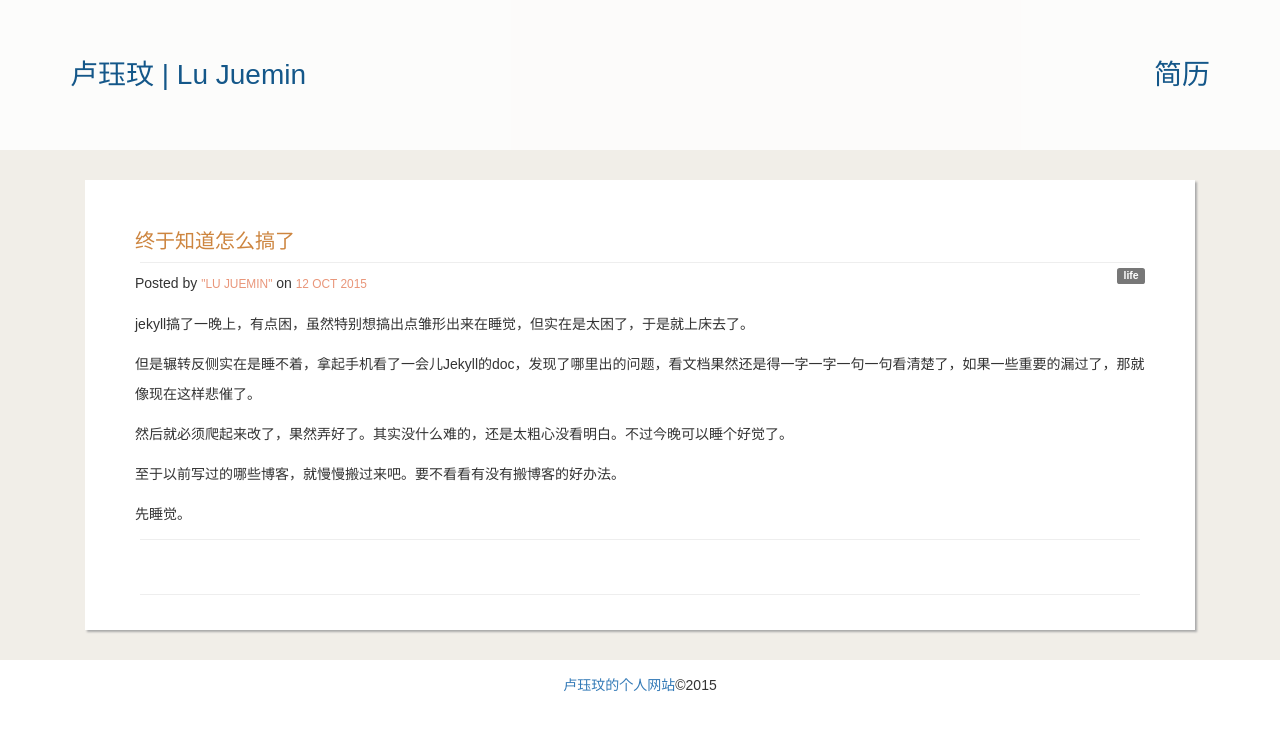
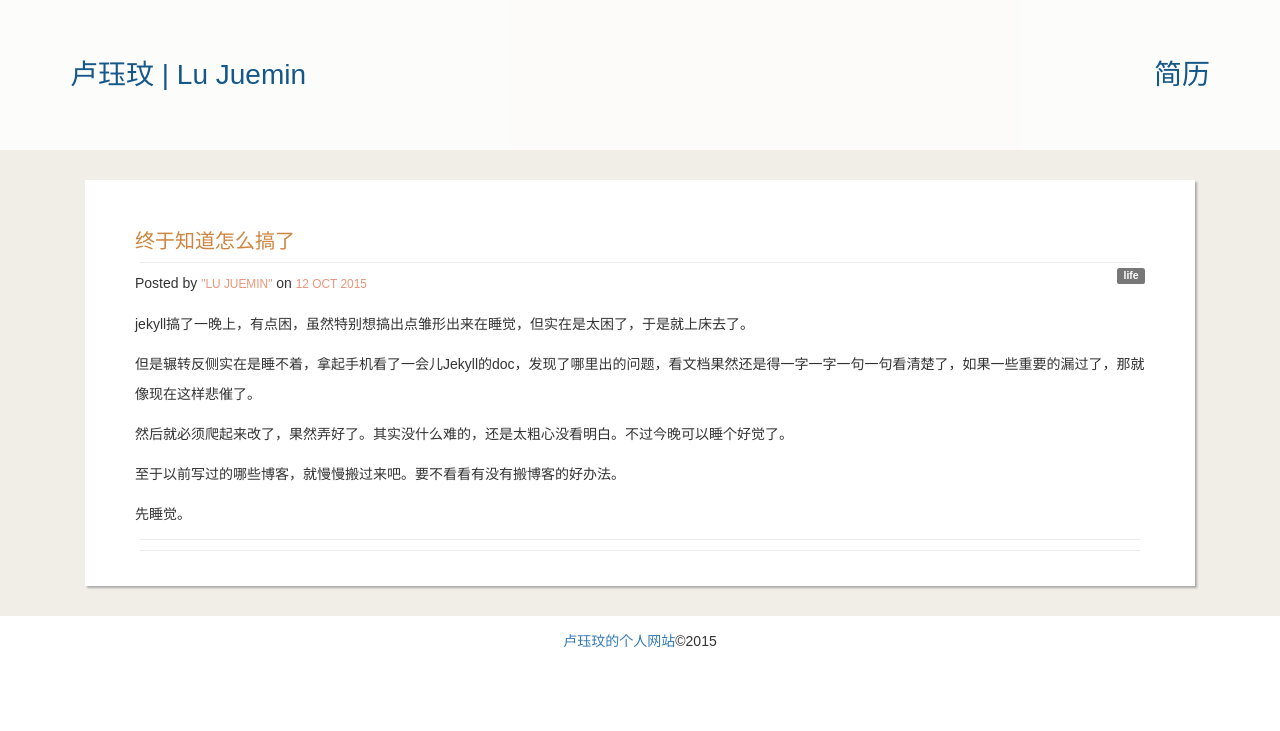
Before and after one commit to juemin90/juemin90.github.io, a Jekyll site: the page built from _posts/2015-10-12-other_blogs.html, in a window 1280 px wide. Shown: the top 731 px of the page. Built offline with Jekyll 4.4.1, drawn with Linux system fonts in a browser that asks for light colours; nearby versions of some CDN libraries; comment, search, counter and statistics services are not loaded.

Commit message:
duoshuo style

```diff
--- a/_layouts/default.html
+++ b/_layouts/default.html
@@ -8,6 +8,7 @@
     <script src="http://cdn.bootcss.com/jquery/1.11.1/jquery.min.js"></script>
     <script src="http://cdn.bootcss.com/bootstrap/3.2.0/js/bootstrap.min.js"></script>
 	<link rel="stylesheet" href="/css/public.css">
+	<link rel="stylesheet" href="/css/duoshuo.css">
 	<title>{{page.title}}</title>
 </head>
 <body>
--- a/css/public.css
+++ b/css/public.css
@@ -88,6 +88,7 @@
 #innerContent {
 }
 footer {
+    height:50px;
     line-height: 50px;
     text-align: center;
 
@@ -148,7 +149,6 @@
     /*margin:50px 0;*/
 }
 #content .footer {
-    height:50px;
     line-height: 50px;
 }
 #content .footer a {
```
Also changed, not shown: css/duoshuo.css (added).
